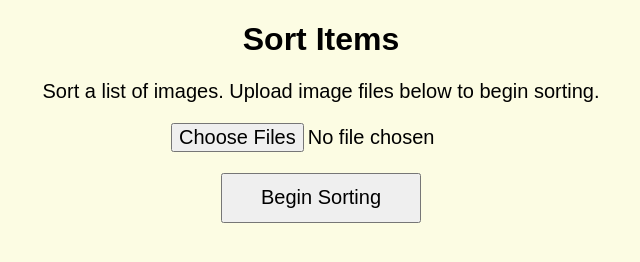
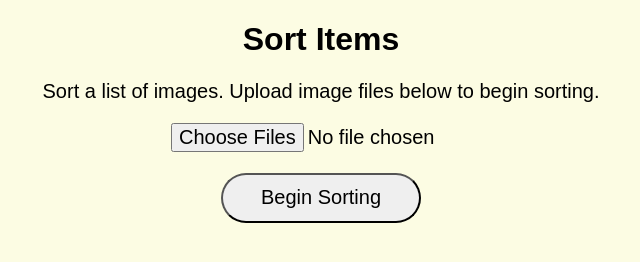
Before and after one commit to M-Max-Coy/ImageSort, a plain HTML site: page pages/imagesort.html in a window 1280 px wide. Shown: the whole page, without its empty margins (319-959 px from the left). Drawn offline with Linux system fonts and the light colour scheme.

Commit message:
Added curve to begin sorting button

```diff
--- a/styles/imagesort.css
+++ b/styles/imagesort.css
@@ -91,3 +91,7 @@ input {
     top: 50%;
     transform: translate(-50%, -50%);
 }
+
+#sort-button {
+    border-radius: 25cm;
+}
```
